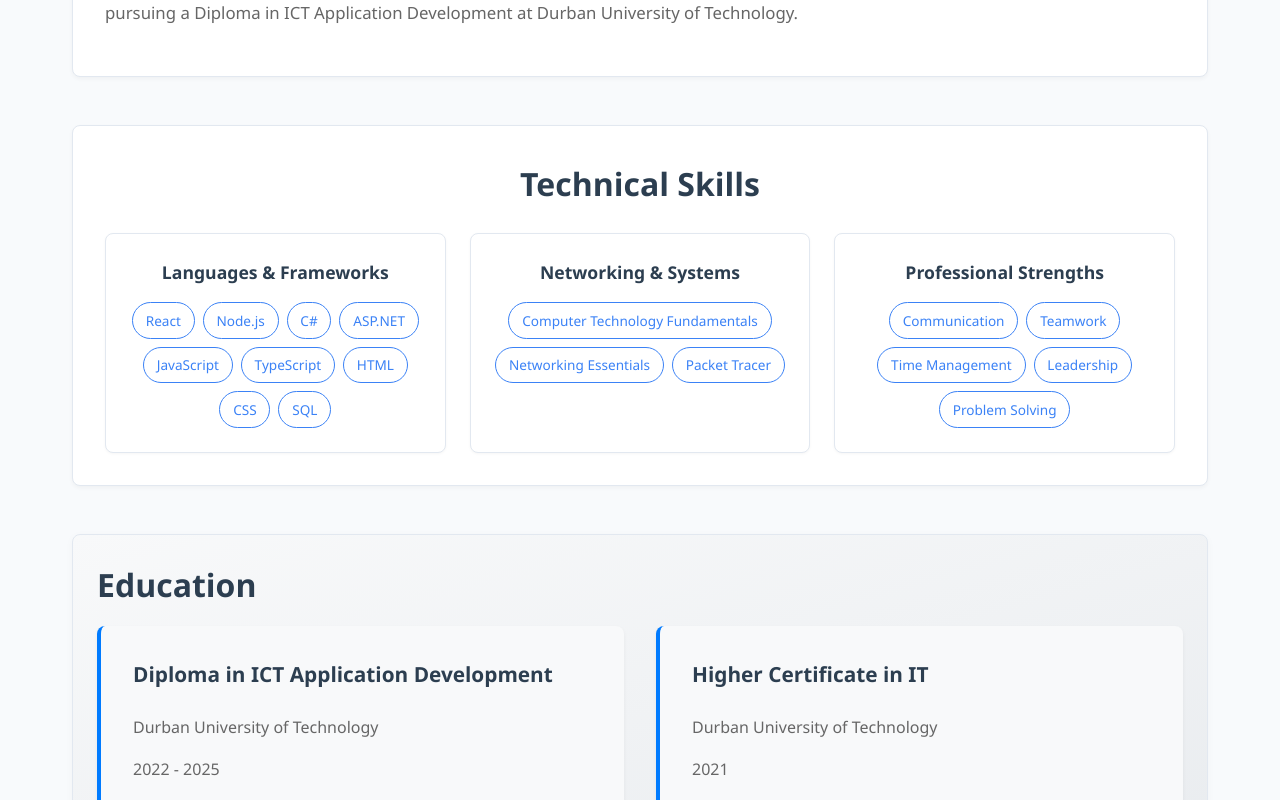
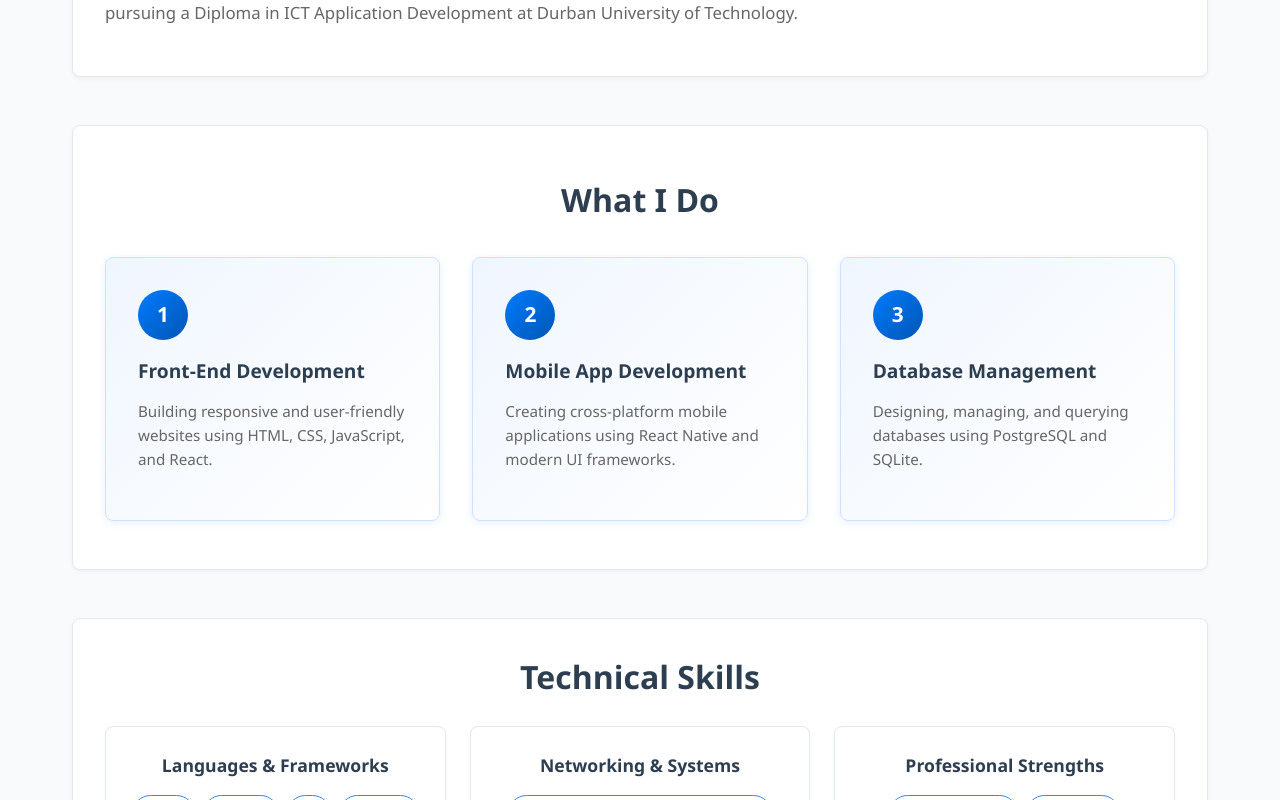
Before and after one commit to Mluleki23/Mluleki-Moloi-Portfolio, a React (Vite) app: page / in a window 1280 px wide. Shown: the part 1020-1820 px from the top of the page. Built offline with nearby package versions, Linux system fonts and the light colour scheme.

Commit message:
added what i do

```diff
--- a/src/App.css
+++ b/src/App.css
@@ -438,6 +438,83 @@ footer p {
   margin-bottom: 1rem;
   text-align: center;
   font-size: 1.1rem;
+}
+
+/* Services Section */
+.services {
+  margin-bottom: 3rem;
+  background: #ffffff;
+  padding: 3rem 2rem;
+  border-radius: 8px;
+  box-shadow: 0 2px 4px rgba(0, 0, 0, 0.04);
+  border: 1px solid #e2e8f0;
+}
+
+.services h2 {
+  color: #2c3e50;
+  text-align: center;
+  margin-bottom: 0.5rem;
+  font-size: 2rem;
+}
+
+.services-intro {
+  text-align: center;
+  color: #64b5f6;
+  font-weight: 600;
+  font-size: 1.1rem;
+  margin-bottom: 2rem;
+}
+
+.services-grid {
+  display: grid;
+  grid-template-columns: repeat(auto-fit, minmax(300px, 1fr));
+  gap: 2rem;
+  margin-top: 2rem;
+}
+
+.service-card {
+  background: linear-gradient(135deg, #f0f6ff 0%, #ffffff 100%);
+  padding: 2rem;
+  border-radius: 8px;
+  box-shadow: 0 2px 8px rgba(0, 123, 255, 0.1);
+  border: 1px solid #d0e0ff;
+  transition: all 0.3s ease;
+  display: flex;
+  flex-direction: column;
+}
+
+.service-card:hover {
+  box-shadow: 0 4px 16px rgba(0, 123, 255, 0.2);
+  transform: translateY(-4px);
+  border-color: #64b5f6;
+}
+
+.service-number {
+  width: 50px;
+  height: 50px;
+  background: linear-gradient(135deg, #007bff 0%, #0056b3 100%);
+  color: white;
+  border-radius: 50%;
+  display: flex;
+  align-items: center;
+  justify-content: center;
+  font-weight: 800;
+  font-size: 1.3rem;
+  margin-bottom: 1rem;
+  flex-shrink: 0;
+}
+
+.service-card h3 {
+  color: #2c3e50;
+  font-size: 1.2rem;
+  margin-bottom: 0.75rem;
+  margin-top: 0;
+}
+
+.service-card p {
+  color: #666666;
+  font-size: 0.95rem;
+  line-height: 1.6;
 }
 
 /* CV Page Styles */
--- a/src/pages/Home.tsx
+++ b/src/pages/Home.tsx
@@ -62,6 +62,36 @@ const Home = () => {
         </div>
       </section>
 
+      <section className="services">
+        <h2>What I Do</h2>
+        <div className="services-grid">
+          <div className="service-card">
+            <div className="service-number">1</div>
+            <h3>Front-End Development</h3>
+            <p>
+              Building responsive and user-friendly websites using HTML, CSS,
+              JavaScript, and React.
+            </p>
+          </div>
+          <div className="service-card">
+            <div className="service-number">2</div>
+            <h3>Mobile App Development</h3>
+            <p>
+              Creating cross-platform mobile applications using React Native and
+              modern UI frameworks.
+            </p>
+          </div>
+          <div className="service-card">
+            <div className="service-number">3</div>
+            <h3>Database Management</h3>
+            <p>
+              Designing, managing, and querying databases using PostgreSQL and
+              SQLite.
+            </p>
+          </div>
+        </div>
+      </section>
+
       <section className="skills-preview">
         <h2>Technical Skills</h2>
         <div className="skills-grid">
@@ -106,12 +136,17 @@ const Home = () => {
           <div className="education-card">
             <h3>Diploma in ICT Application Development</h3>
             <p className="institution">Durban University of Technology</p>
-            <p className="duration">2022 - 2025</p>
+            <p className="duration">2025</p>
           </div>
           <div className="education-card">
             <h3>Higher Certificate in IT</h3>
             <p className="institution">Durban University of Technology</p>
             <p className="duration">2021</p>
+          </div>
+          <div className="education-card">
+            <h3>National Senior Certificate</h3>
+            <p className="institution">Wetsie Secondary School</p>
+            <p className="duration">2020</p>
           </div>
         </div>
       </section>
```
